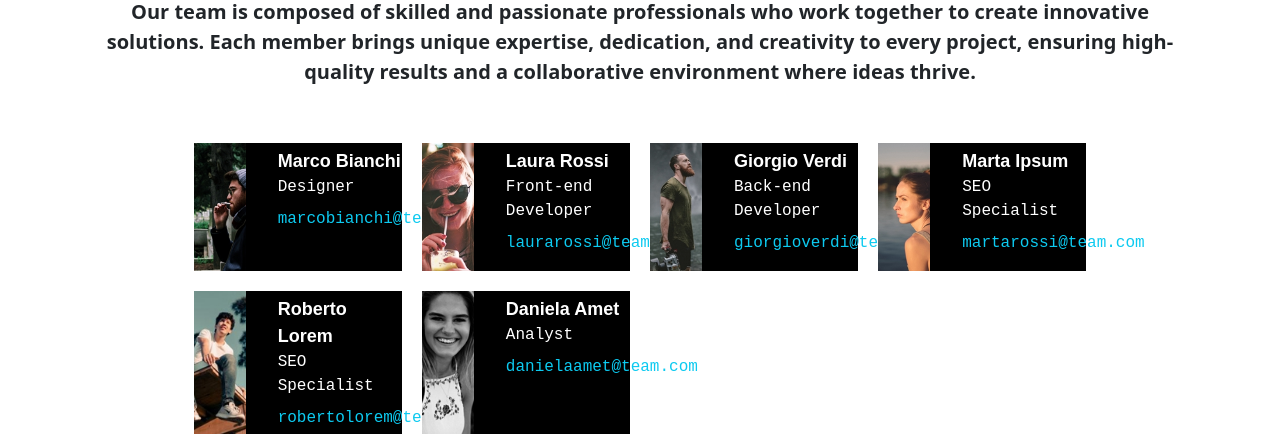
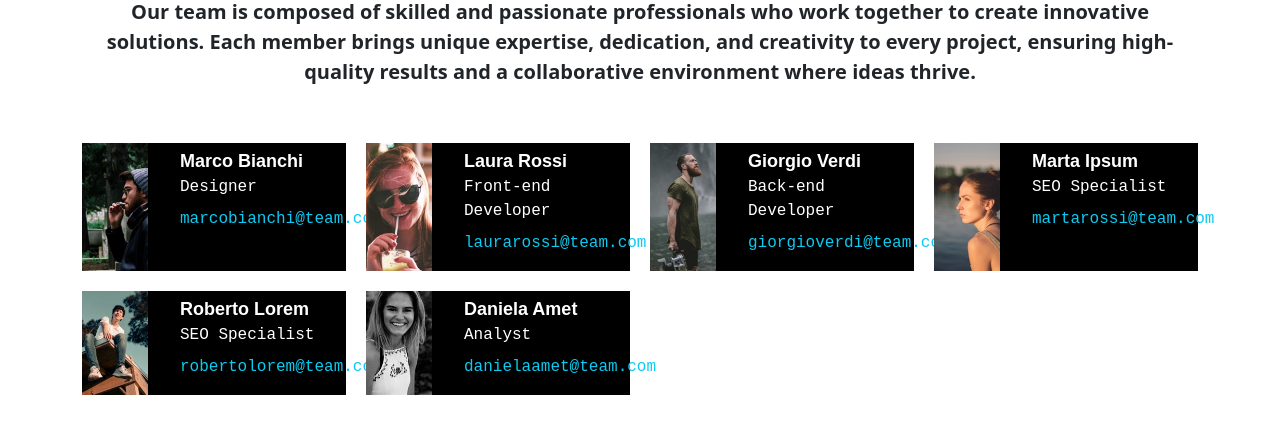
Before and after one commit to saverio-mandarano/js-our-team, a plain HTML site: page index.html in a window 1280 px wide. Shown: the part 115-549 px from the top of the page. Drawn offline with nearby package versions, Linux system fonts and the light colour scheme.

Commit message:
rimuovo il primo intervallo e lo sposto nel file principale css

```diff
--- a/css/responsive.css
+++ b/css/responsive.css
@@ -1,15 +1,11 @@
-/* Extra small (mobile) */
-@media screen and (max-width: 575px) {
-  .c-card {
-    width: 100%;
-    cursor: pointer;
-  }
-}
-
 /* Small (mobile large / tablet verticale) */
 @media screen and (min-width: 576px) {
   .c-card {
     width: calc(100% / 2 - (20px / 2));
+  }
+
+  #team-container {
+    width: 100%;
   }
 }
 
--- a/css/style.css
+++ b/css/style.css
@@ -46,3 +46,8 @@ ul li:first-child {
   height: 100%;
   object-fit: cover;
 }
+
+.c-card {
+  width: 100%;
+  cursor: pointer;
+}
```
